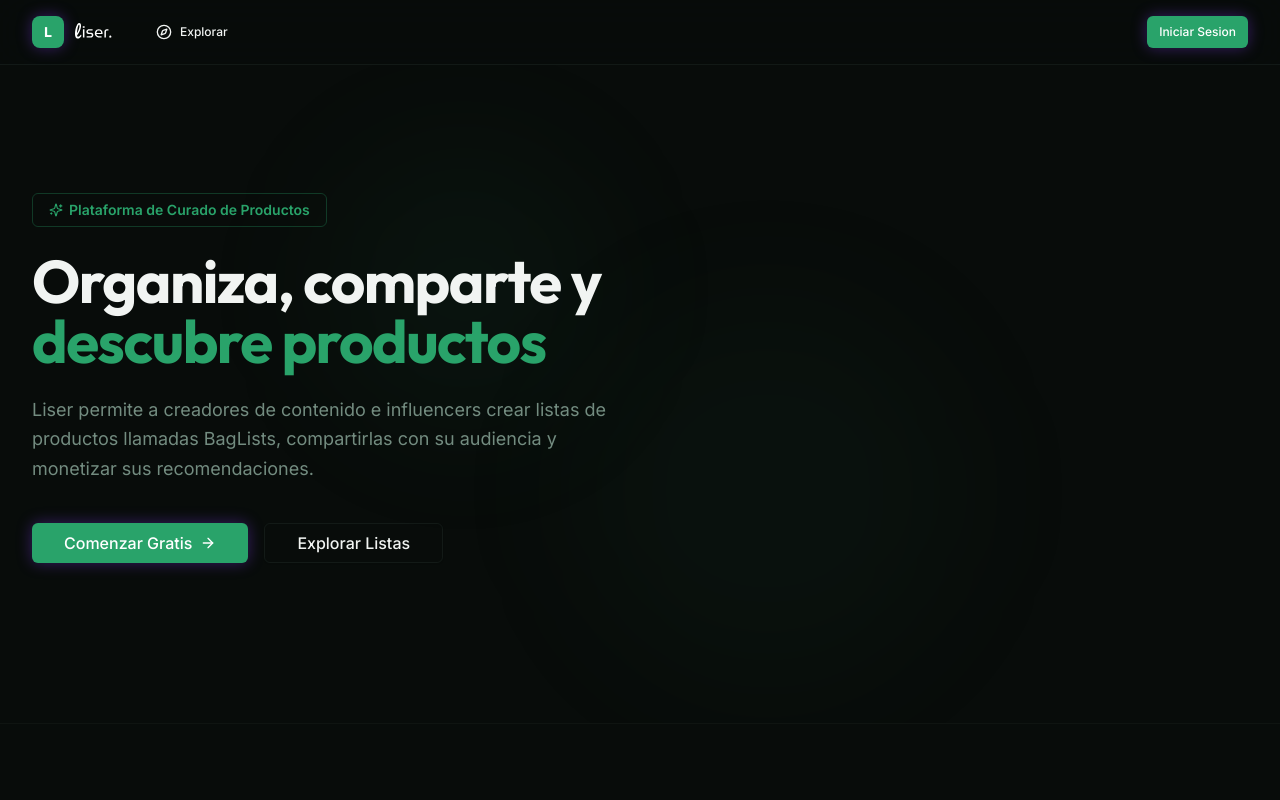
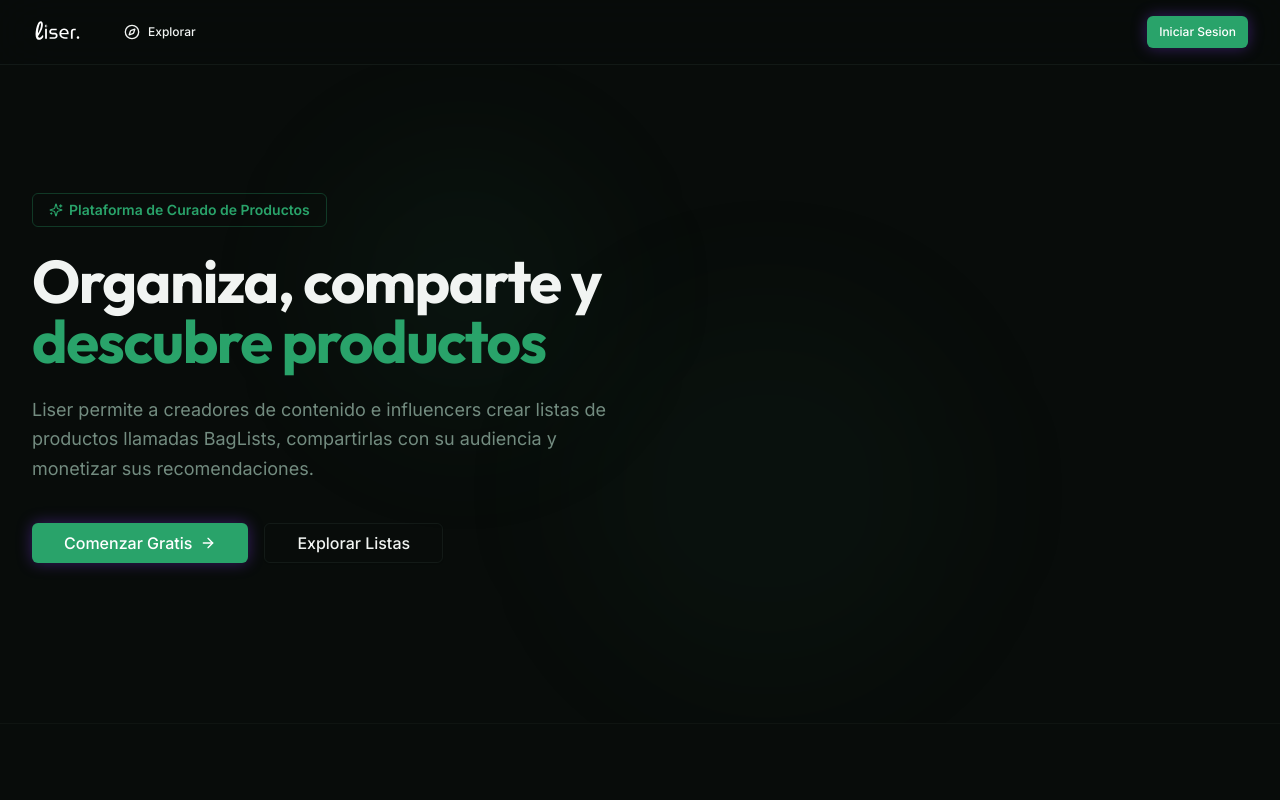
Before and after one commit to excusasclub/liser_v26, a React (Create React App) app in the folder frontend/: page / in a window 1280 px wide. Shown: the top 800 px of the page. Built offline with nearby package versions, Linux system fonts and the light colour scheme.

Commit message:
Visual: quitar L navbar, neon-glow verde en tema claro

```diff
--- a/frontend/src/App.css
+++ b/frontend/src/App.css
@@ -13,6 +13,14 @@
   box-shadow: 0 0 25px rgba(124, 58, 237, 0.6);
 }
 
+[data-theme='light'] .neon-glow {
+  box-shadow: 0 0 15px rgba(0, 136, 53, 0.4);
+}
+
+[data-theme='light'] .neon-glow:hover {
+  box-shadow: 0 0 25px rgba(0, 136, 53, 0.6);
+}
+
 .product-image-placeholder {
   background: linear-gradient(135deg, hsl(215, 28%, 10%) 0%, hsl(215, 28%, 14%) 100%);
 }
--- a/frontend/src/components/Navbar.js
+++ b/frontend/src/components/Navbar.js
@@ -23,13 +23,10 @@ export function Navbar() {
           <div className="flex items-center justify-between h-16">
             <div className="flex items-center gap-8">
               <Link to="/" data-testid="nav-logo" className="flex items-center gap-2">
-                <div className="w-8 h-8 rounded-lg bg-primary flex items-center justify-center neon-glow">
-                  <span className="text-white font-bold text-sm font-['Outfit']">L</span>
-                </div>
                 <img
                   src="/logo.svg"
                   alt="Liser"
-                  className="h-10 w-auto"
+                  className="h-12 w-auto"
                   style={{ filter: 'var(--logo-filter)' }}
                 />
               </Link>
```
